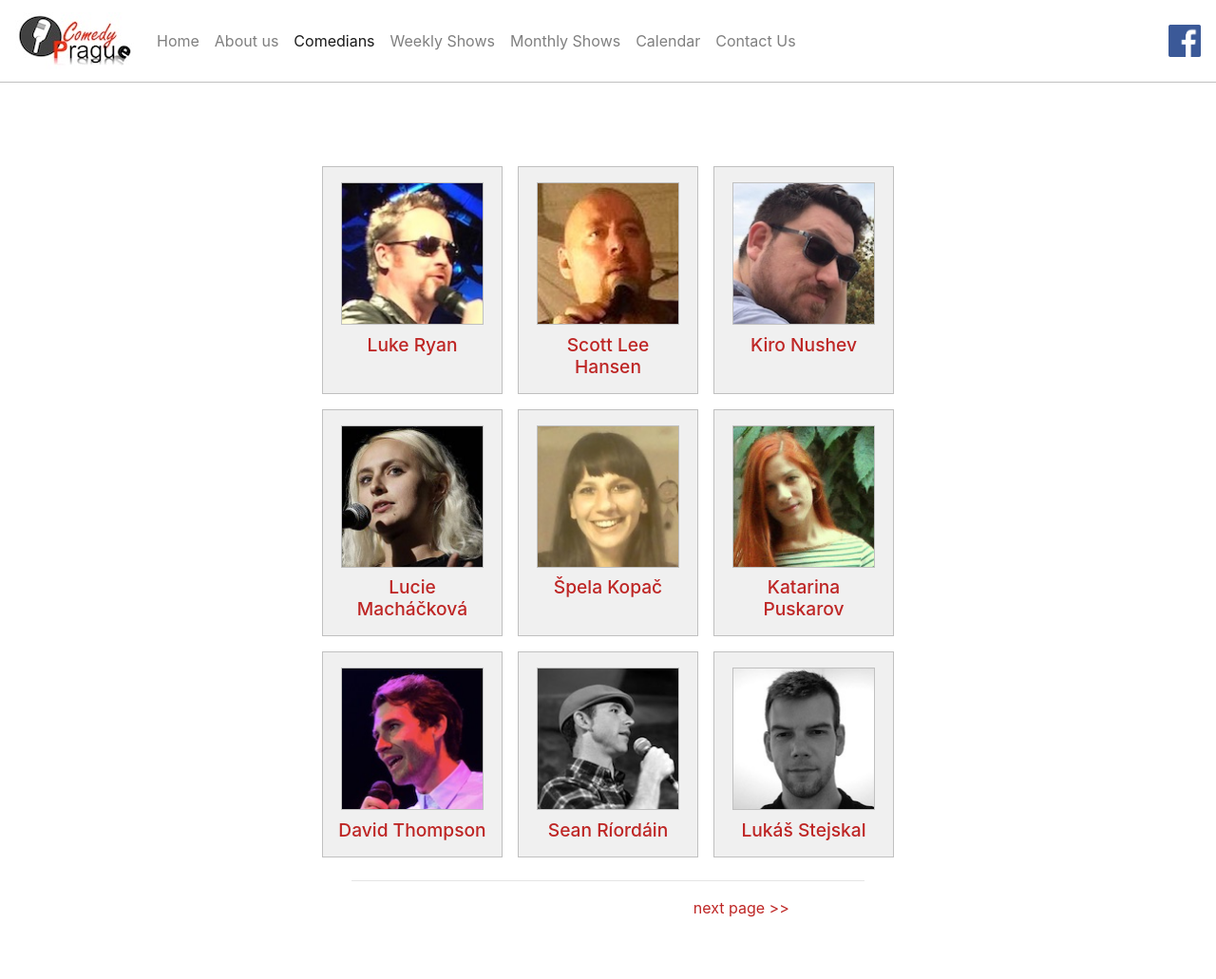
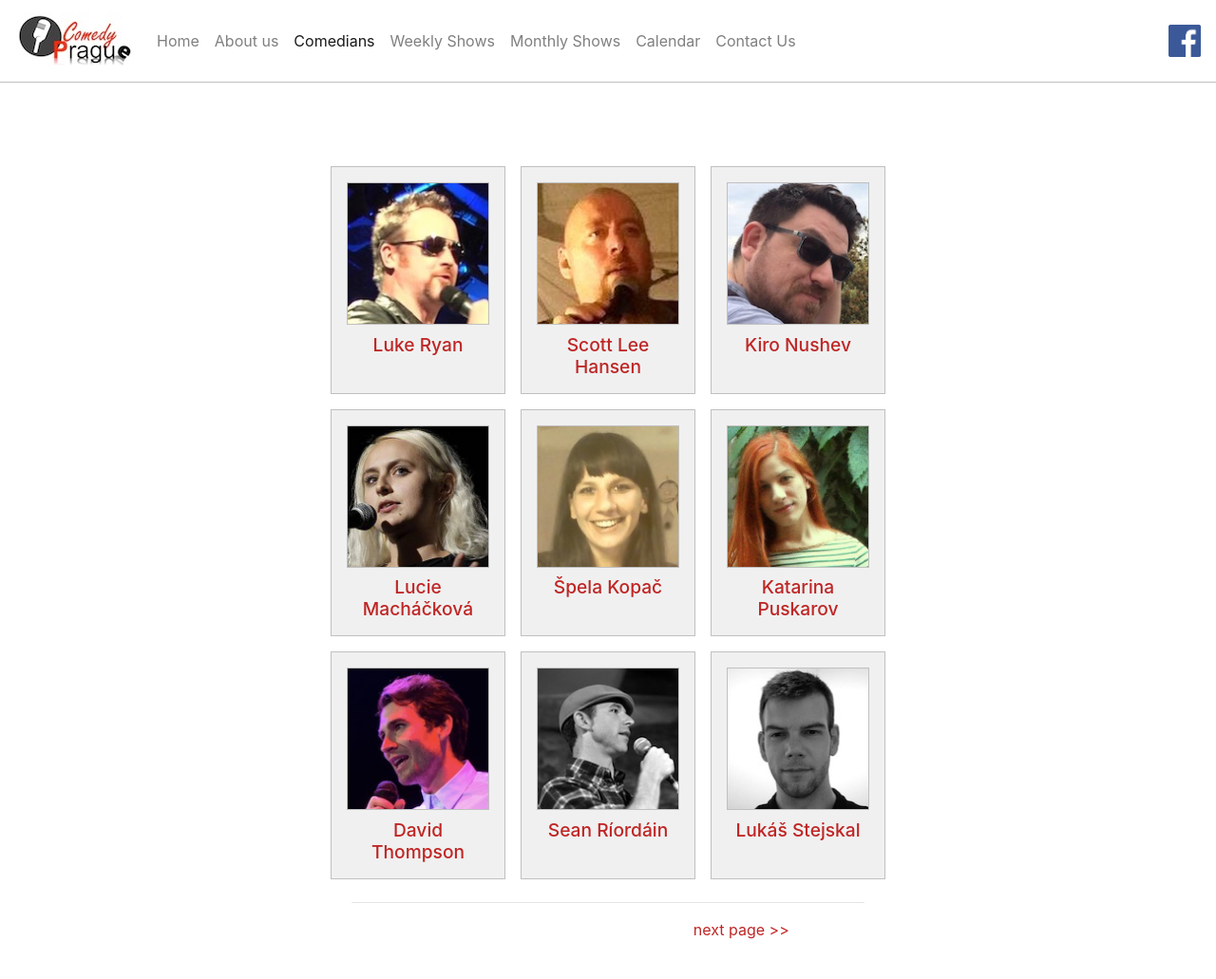
Before and after one commit to ComedyPrague/ComedyPrague.github.io, a Jekyll site: the page built from comedians.html, in a window 1280 px wide. Shown: the whole page at 95% size. Built offline with Jekyll 4.4.1, drawn with Linux system fonts in a browser that asks for light colours; nearby versions of some CDN libraries; before the commit the page ends 1008 px from its top, so only the background shows below that.

Commit message:
Fix float of comedian boxes

```diff
--- a/_layouts/comedians.html
+++ b/_layouts/comedians.html
@@ -11,24 +11,13 @@
 <div class="col">&nbsp;</div>
 </div>
 
-<div class="row justify-content-center">
-<div class="col d-none d-md-block">&nbsp;</div>
+<div class="row justify-content-center" style="margin-left: auto; margin-right: auto; max-width: 700px;">
 
 {% assign comedians_page = page.page_nr | minus:1 %}
 {% assign comedians_limit = 9 %}
 {% assign comedians_offset = comedians_page | times:comedians_limit %}
 
 {% for comedian in site.comedians limit:comedians_limit offset:comedians_offset %}
-
-  {% assign index_modulo = forloop.index0|modulo:3 %}
-
-  {% if forloop.index0 > 0 and index_modulo == 0 %}
-      <div class="col d-none d-md-block">&nbsp;</div>
-    </div>
-
-    <div class="row justify-content-center">
-      <div class="col d-none d-md-block">&nbsp;</div>
-  {% endif %}
 
   <div class="col-md-2 comedians-thumb" style="max-width: 220px;">
     <div class="photo">
@@ -43,9 +32,7 @@
 
 {% endfor %}
 
-<div class="col d-none d-md-block">&nbsp;</div>
 </div>
-
 
 <div class="row">
   <div class="col-md-3">&nbsp;</div>
```
